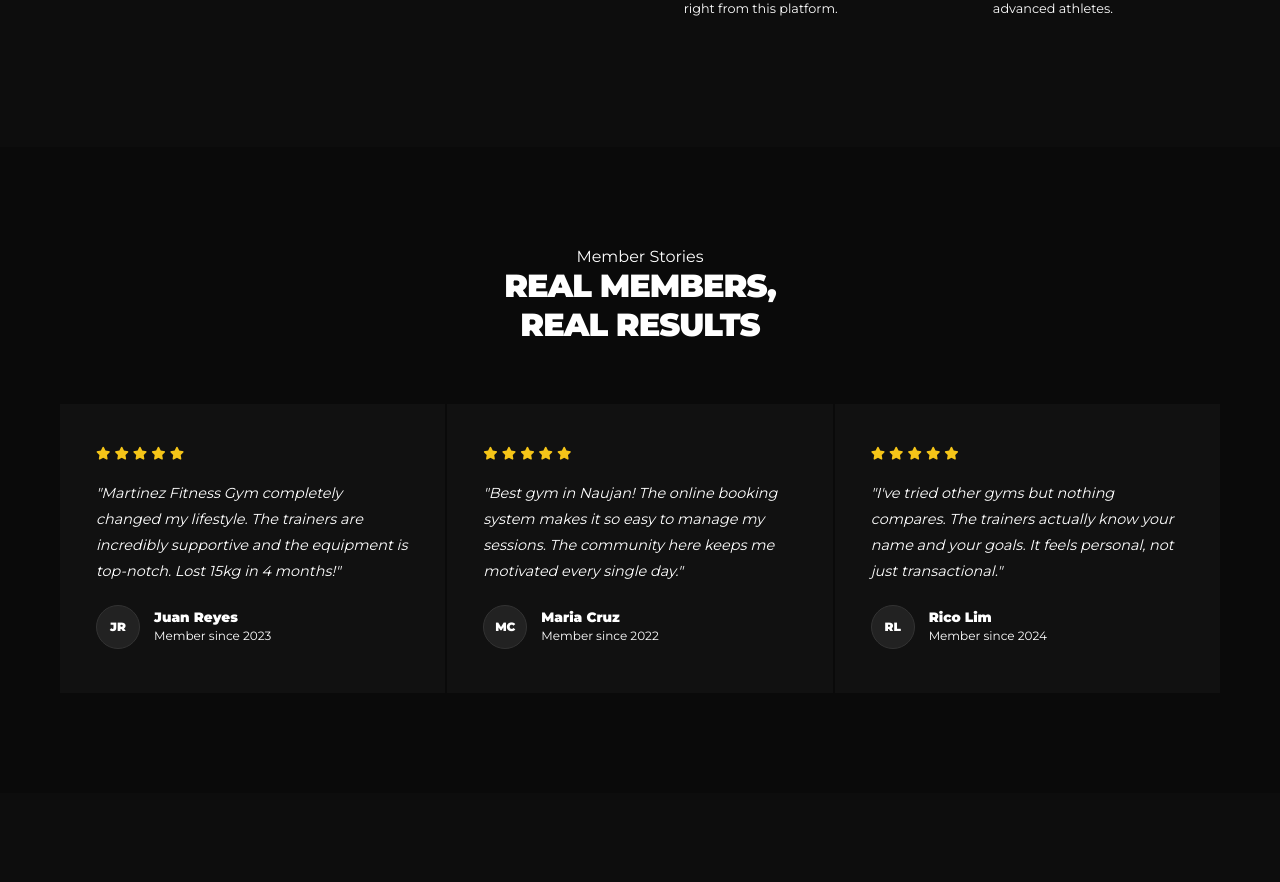
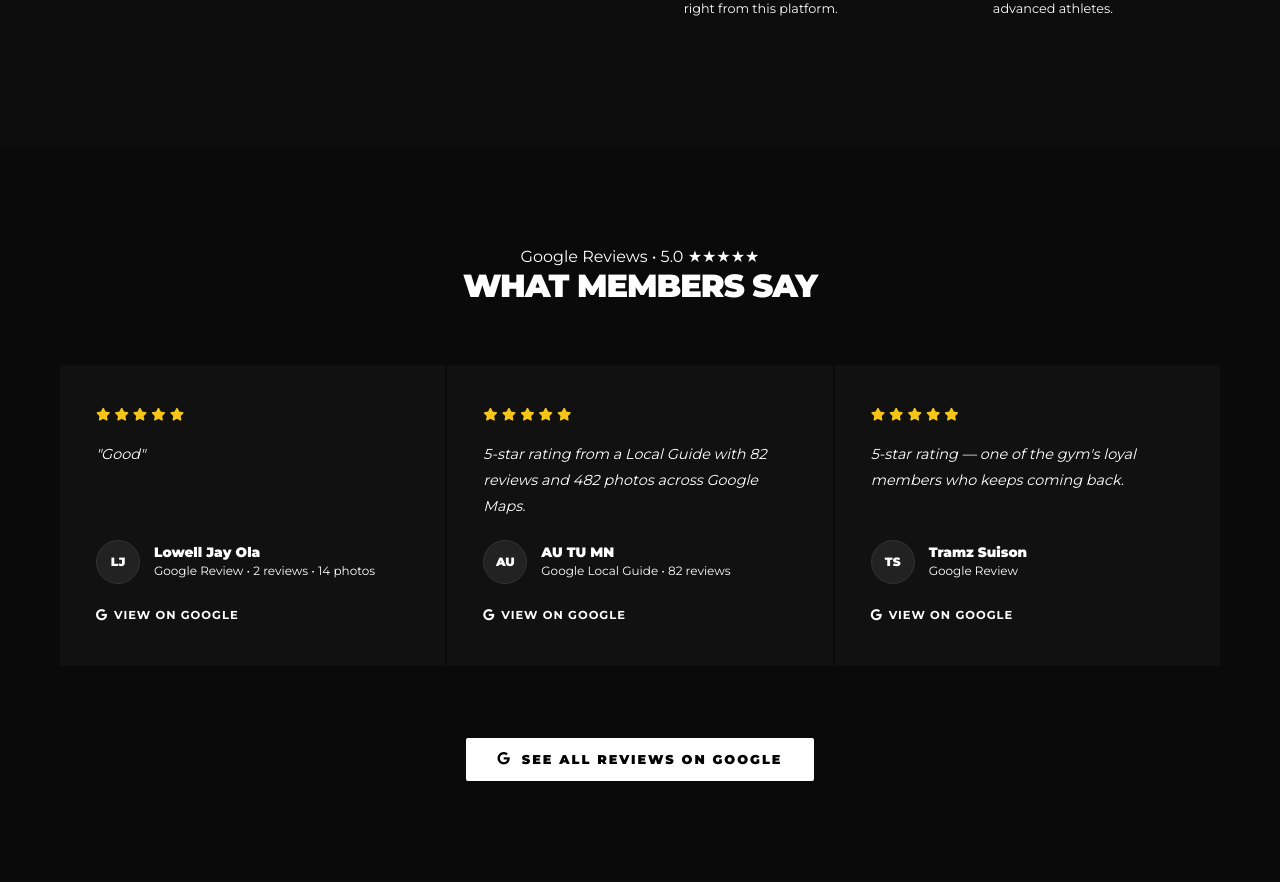
Before and after one commit to Mr-Patrick-James/FIT_GYM_V2, a PHP site: page /Fit_V2/ in a window 1280 px wide. Shown: the part 2596-3478 px from the top of the page. Run offline with PHP 8.4, Linux system fonts and the light colour scheme; data comes from the database, SQL or seed files in the repository; some libraries are stand-ins or nearby versions.

Commit message:
feat(landing): replace member testimonials with Google reviews
- Update testimonials section header to display Google Reviews rating (5.0 ★★★★★)
- Replace hardcoded member testimonials with actual Google review content from verified reviewers
- Add review source attribution with Google branding and links to Google Maps
- Include reviewer credentials (Local Guide status, review counts, photo counts)
- Add "See All Reviews on Google" call-to-action button linking to Google Maps listing
- Implement new .review-source styling with hover effects and uppercase text treatment
- Enhance credibility by showcasing verified Google reviews instead of generic testimonials

```diff
--- a/assets/css/style.css
+++ b/assets/css/style.css
@@ -1331,3 +1331,11 @@ header {
     .testimonials-grid { grid-template-columns: 1fr; gap: 0; }
     .map-embed { height: 280px; }
 }
+
+.review-source {
+    display: inline-flex; align-items: center; gap: 6px;
+    font-size: 0.72rem; font-weight: 700; color: var(--text-muted);
+    text-transform: uppercase; letter-spacing: 1px;
+    margin-top: 4px; transition: color 0.3s;
+}
+.review-source:hover { color: white; }
--- a/index.php
+++ b/index.php
@@ -360,43 +360,51 @@ if (isLoggedIn() && !isset($_GET['auth']) && !isset($_POST['auth'])) {
     <section class="testimonials-section">
         <div class="container">
             <div class="section-header">
-                <span class="section-eyebrow">Member Stories</span>
-                <h2 class="section-title">Real Members,<br>Real Results</h2>
+                <span class="section-eyebrow">Google Reviews &bull; 5.0 ★★★★★</span>
+                <h2 class="section-title">What Members Say</h2>
             </div>
             <div class="testimonials-grid">
                 <div class="testimonial-card">
                     <div class="stars"><i class="fas fa-star"></i><i class="fas fa-star"></i><i class="fas fa-star"></i><i class="fas fa-star"></i><i class="fas fa-star"></i></div>
-                    <p>"Martinez Fitness Gym completely changed my lifestyle. The trainers are incredibly supportive and the equipment is top-notch. Lost 15kg in 4 months!"</p>
+                    <p>"Good"</p>
                     <div class="testimonial-author">
-                        <div class="author-avatar">JR</div>
+                        <div class="author-avatar">LJ</div>
                         <div>
-                            <strong>Juan Reyes</strong>
-                            <span>Member since 2023</span>
+                            <strong>Lowell Jay Ola</strong>
+                            <span>Google Review &bull; 2 reviews &bull; 14 photos</span>
                         </div>
                     </div>
+                    <a href="https://maps.app.goo.gl/kiaoEoL586Bnzzi57" target="_blank" class="review-source"><i class="fab fa-google"></i> View on Google</a>
                 </div>
                 <div class="testimonial-card">
                     <div class="stars"><i class="fas fa-star"></i><i class="fas fa-star"></i><i class="fas fa-star"></i><i class="fas fa-star"></i><i class="fas fa-star"></i></div>
-                    <p>"Best gym in Naujan! The online booking system makes it so easy to manage my sessions. The community here keeps me motivated every single day."</p>
+                    <p>5-star rating from a Local Guide with 82 reviews and 482 photos across Google Maps.</p>
                     <div class="testimonial-author">
-                        <div class="author-avatar">MC</div>
+                        <div class="author-avatar">AU</div>
                         <div>
-                            <strong>Maria Cruz</strong>
-                            <span>Member since 2022</span>
+                            <strong>AU TU MN</strong>
+                            <span>Google Local Guide &bull; 82 reviews</span>
                         </div>
                     </div>
+                    <a href="https://maps.app.goo.gl/kiaoEoL586Bnzzi57" target="_blank" class="review-source"><i class="fab fa-google"></i> View on Google</a>
                 </div>
                 <div class="testimonial-card">
                     <div class="stars"><i class="fas fa-star"></i><i class="fas fa-star"></i><i class="fas fa-star"></i><i class="fas fa-star"></i><i class="fas fa-star"></i></div>
-                    <p>"I've tried other gyms but nothing compares. The trainers actually know your name and your goals. It feels personal, not just transactional."</p>
+                    <p>5-star rating — one of the gym's loyal members who keeps coming back.</p>
                     <div class="testimonial-author">
-                        <div class="author-avatar">RL</div>
+                        <div class="author-avatar">TS</div>
                         <div>
-                            <strong>Rico Lim</strong>
-                            <span>Member since 2024</span>
+                            <strong>Tramz Suison</strong>
+                            <span>Google Review</span>
                         </div>
                     </div>
+                    <a href="https://maps.app.goo.gl/kiaoEoL586Bnzzi57" target="_blank" class="review-source"><i class="fab fa-google"></i> View on Google</a>
                 </div>
+            </div>
+            <div style="text-align:center; margin-top: 40px;">
+                <a href="https://maps.app.goo.gl/kiaoEoL586Bnzzi57" target="_blank" class="directions-btn">
+                    <i class="fab fa-google"></i> See All Reviews on Google
+                </a>
             </div>
         </div>
     </section>
```
